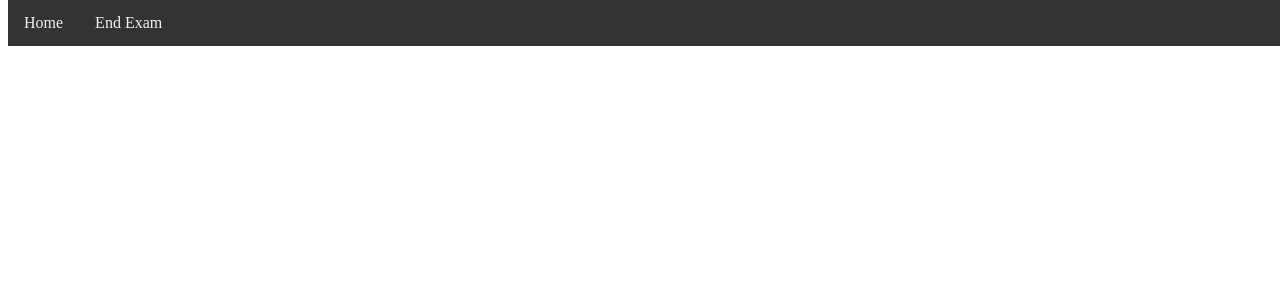
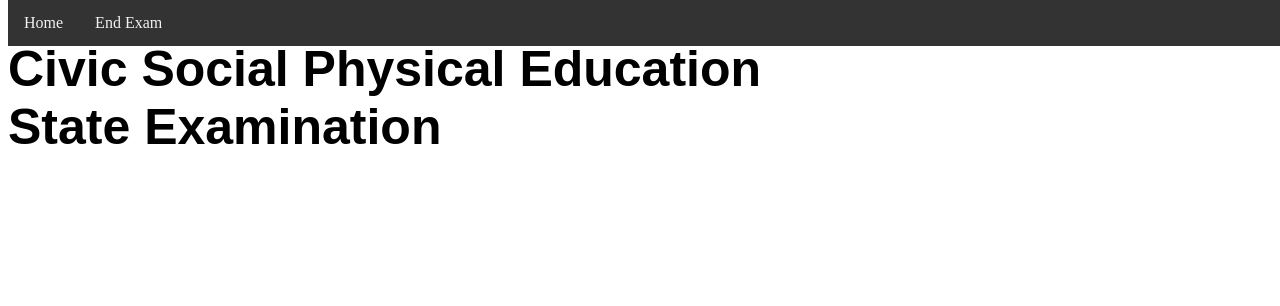
Before and after one commit to aidan959/ExamCorrector, a PHP site: page / in a window 1280 px wide. Shown: the top 306 px of the page. Run offline with PHP 8.4, Linux system fonts and the light colour scheme.

Commit message:
General Updates

```diff
--- a/html/index.html
+++ b/html/index.html
@@ -8,5 +8,11 @@
                 <a href="#home">Home</a>
                 <a align="Right" href="#endexam">End Exam</a>
             </div>
+    <h1 class="h1">
+        Civic Social Physical Education
+    </h1>
+    <h1 class="h11">
+       State Examination
+    </h1>
     </body>
 </html>
--- a/html/main.css
+++ b/html/main.css
@@ -16,7 +16,23 @@
     padding: 14px 16px;
     text-decoration: none;
 }
+.h1 {
+    margin-top:40px;
+    margin-bottom: 0;
+    color: #000000;
+    font-size: 50;
+    padding:0;
+    font-family: "Arial";
+}
+.h11{
+    padding:0;
+    margin-left:0px;
+    margin-top:0px;
+    font-size:50;
+    font-family: "Arial";
 
+
+}
 /* Main content */
 .main {
     margin-top: 30px; /* Add a top margin to avoid content overlay */
```
Also changed, not shown: 2 other files.
